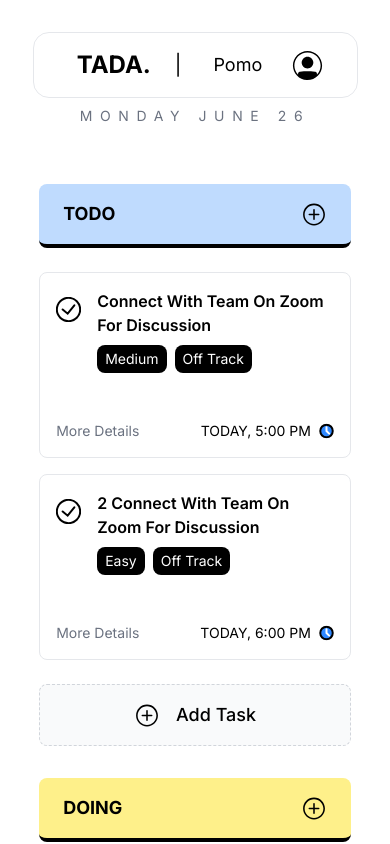
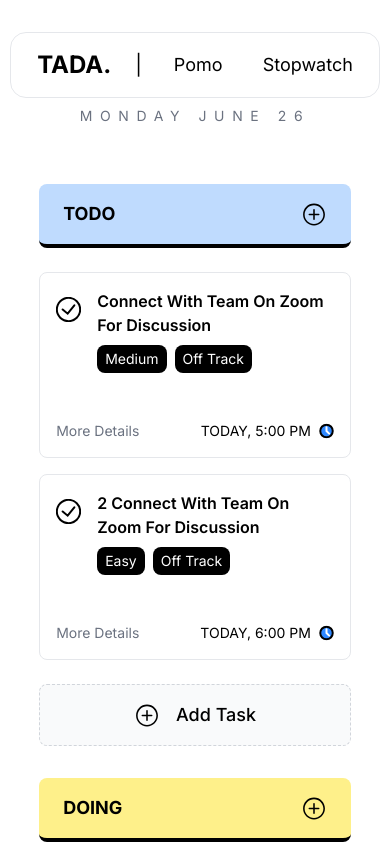
Before and after one commit to Thisisaarush/Tada, a SvelteKit app: page / in a window 390 px wide. Shown: the top 844 px of the page. Built offline with nearby package versions, Linux system fonts and the light colour scheme.

Commit message:
refactored responsiveness

```diff
--- a/src/routes/Header.svelte
+++ b/src/routes/Header.svelte
@@ -1,18 +1,16 @@
 <script>
-  import profileIcon from '$lib/assets/profile.svg'
   import moment from 'moment'
 
   const day = moment().format('dddd') + " " + moment().format('MMMM DD')
 </script>
 
 <header class='fixed top-8 flex justify-center items-center flex-col gap-2 w-full'>
-  <ul class='flex gap-2 items-center justify-center border rounded-2xl py-2 backdrop-blur-md w-5/6 max-w-xl'>
+  <ul class='flex gap-2 items-center justify-center border rounded-2xl py-2 sm:px-4 backdrop-blur-md w-[95%] sm:w-fit max-w-xl'>
     <a href="/" class="uppercase font-bold text-2xl py-2 px-4 rounded-md">Tada.</a>
     <li class="text-xl">|<li/>
     <a href="/pomo" class="capitalize text-lg px-4 py-2 rounded-md hover:bg-gray-100">pomo</a>
-    <a href='/stopwatch' class="hidden sm:block capitalize text-lg px-4 py-2 rounded-md hover:bg-gray-100">stopwatch</a>
+    <a href='/stopwatch' class="capitalize text-lg px-4 py-2 rounded-md hover:bg-gray-100">stopwatch</a>
     <a href="/calendar" class="hidden sm:block capitalize text-lg px-4 py-2 rounded-md hover:bg-gray-100">Calendar</a>
-    <img src={profileIcon} alt="user profile" class="rounded-md p-1">
   </ul>
   <p class="uppercase tracking-[0.475rem] text-gray-500 text-sm">{day}</p>
 </header>
```
